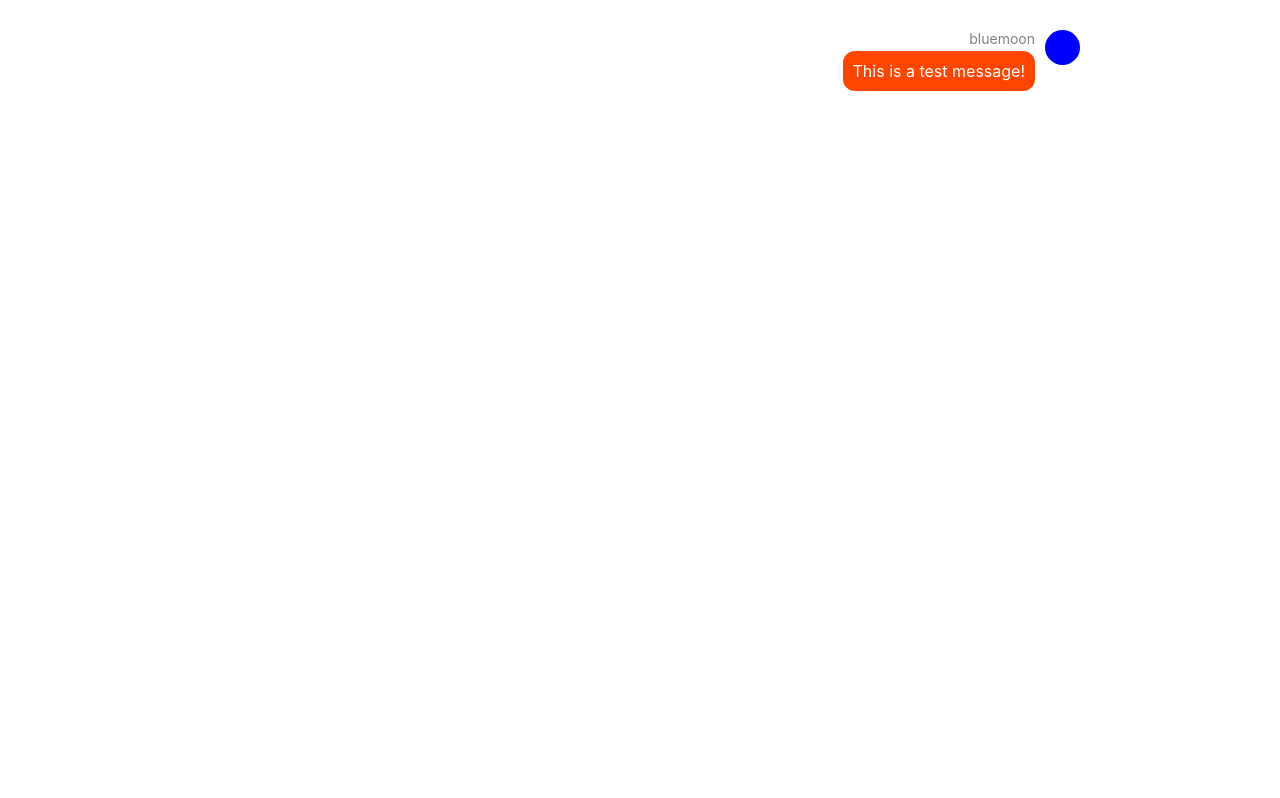
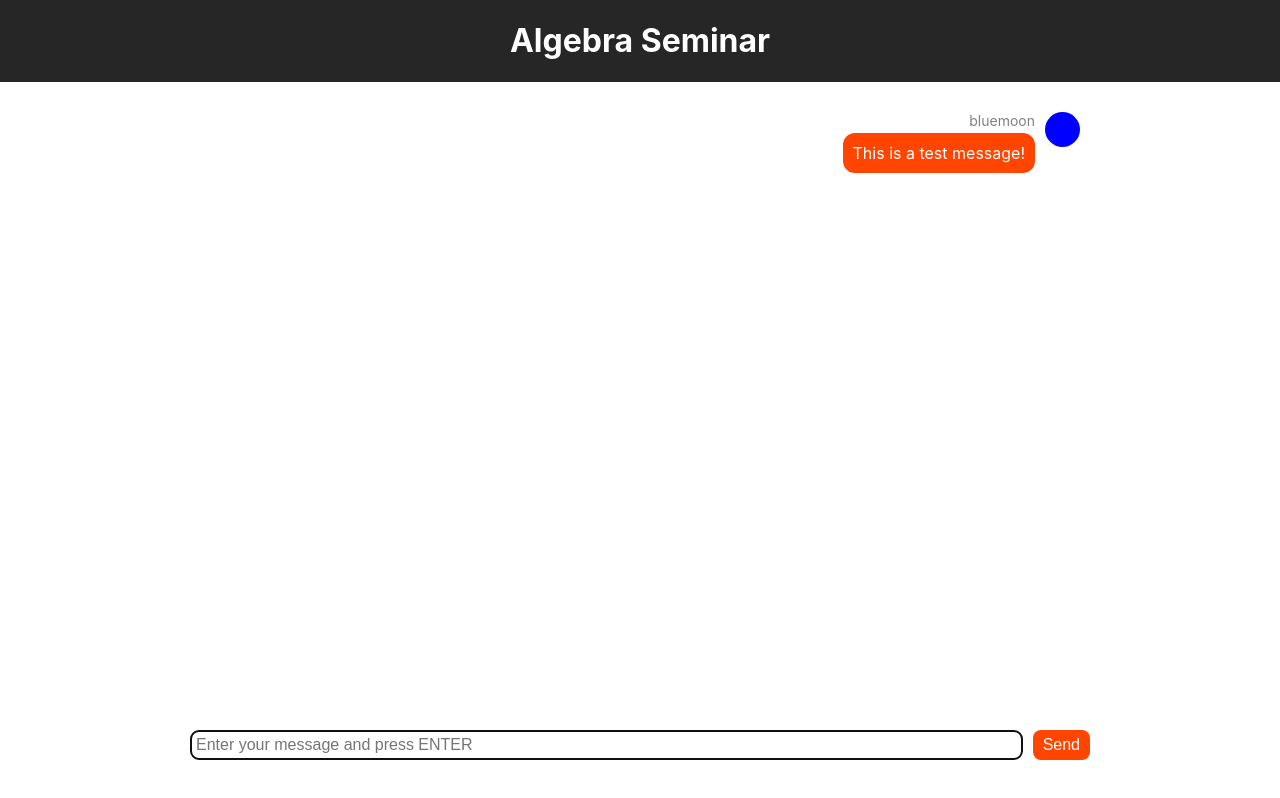
Before and after one commit to boka159/Algebra_seminar, a React (Create React App) app: page / in a window 1280 px wide. Built offline with nearby package versions, Linux system fonts and the light colour scheme.

Commit message:
adding input component

```diff
--- a/src/App.js
+++ b/src/App.js
@@ -1,6 +1,7 @@
 import './App.css';
 import React from 'react';
 import Messages from './components/Messages';
+import Input from './components/Input';
 
 function randomName() {
     const adjectives = ["autumn", "hidden", "bitter", "misty", "silent", "empty", "dry", "dark", "summer", "icy", "delicate", "quiet", "white", "cool", "spring", "winter", "patient", "twilight", "dawn", "crimson", "wispy", "weathered", "blue", "billowing", "broken", "cold", "damp", "falling", "frosty", "green", "long", "late", "lingering", "bold", "little", "morning", "muddy", "old", "red", "rough", "still", "small", "sparkling", "throbbing", "shy", "wandering", "withered", "wild", "black", "young", "holy", "solitary", "fragrant", "aged", "snowy", "proud", "floral", "restless", "divine", "polished", "ancient", "purple", "lively", "nameless"];
@@ -33,13 +34,26 @@
     }
   }
 
+  onSendMessage = (message) => {
+    const messages = this.state.messages
+    messages.push({
+      text: message,
+      member: this.state.member
+    })
+    this.setState({messages: messages})
+  }
+
   render(){
     return (
       <div className="App">
+        <div className="App-header">
+        <h1>Algebra Seminar</h1>
+      </div>
       <Messages
         messages={this.state.messages}
         currentMember={this.state.member}
       />
+      <Input onSendMessage={this.onSendMessage}/>
     </div>
     );
   }
--- /dev/null
+++ b/src/components/Input.js
@@ -0,0 +1,38 @@
+import {Component} from "react";
+import React from "react";
+
+class Input extends Component {
+  state = {
+    text: ""
+  }
+
+    onChange(e) {
+        this.setState({text: e.target.value});
+        }
+
+    onSubmit(e) {
+        e.preventDefault();
+        this.setState({text: ""});
+        this.props.onSendMessage(this.state.text);
+        }
+
+render() {
+    return (
+      <div className="Input">
+        <form onSubmit={e => this.onSubmit(e)}>
+          <input
+            onChange={e => this.onChange(e)}
+            value={this.state.text}
+            type="text"
+            placeholder="Enter your message and press ENTER"
+            //pisalo "autofocus i true je bio pod navodnicima, bacalo error"
+            autoFocus={true}
+          />
+          <button>Send</button>
+        </form>
+      </div>
+    );
+  }
+}
+
+export default Input;
```
